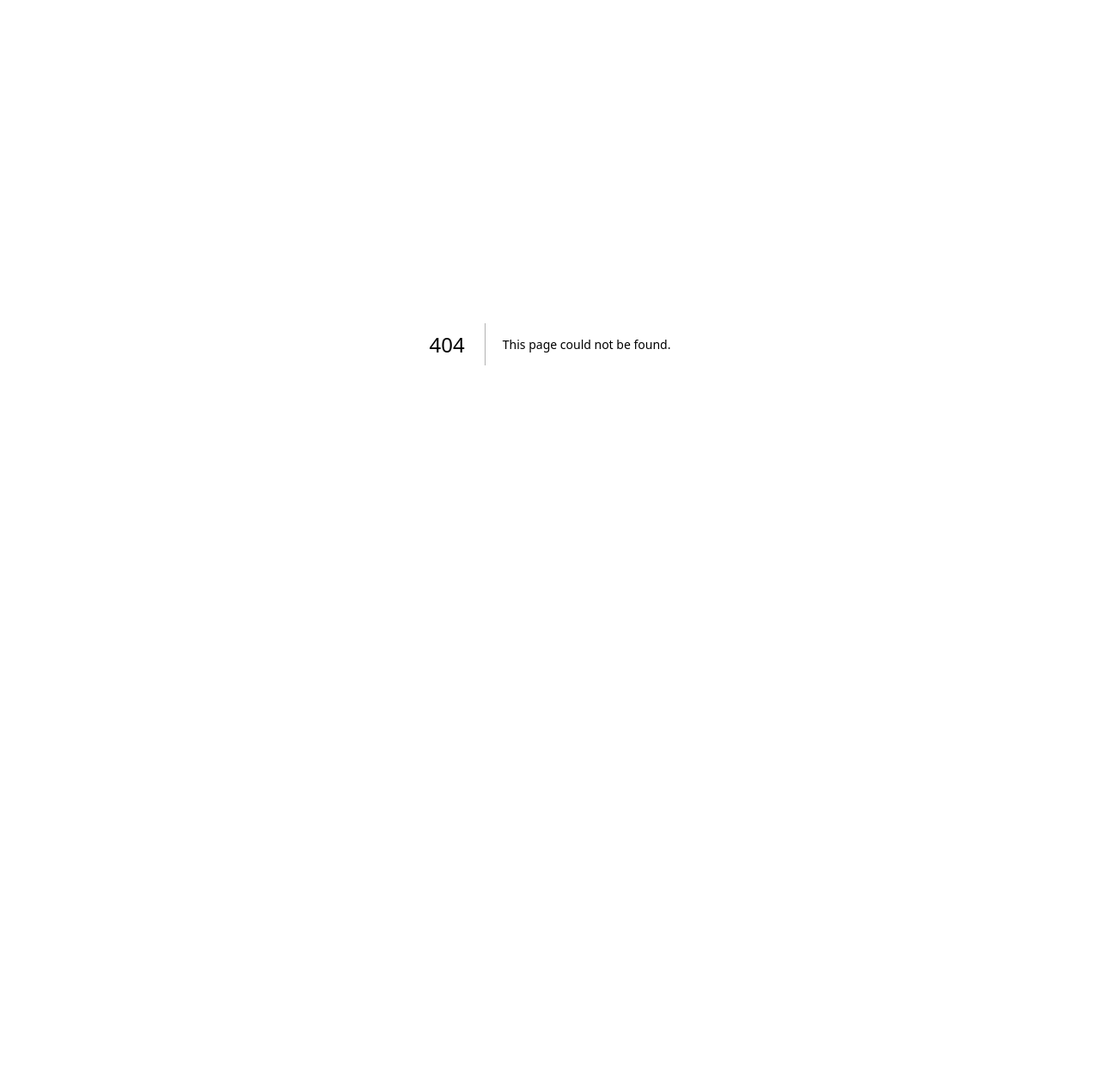
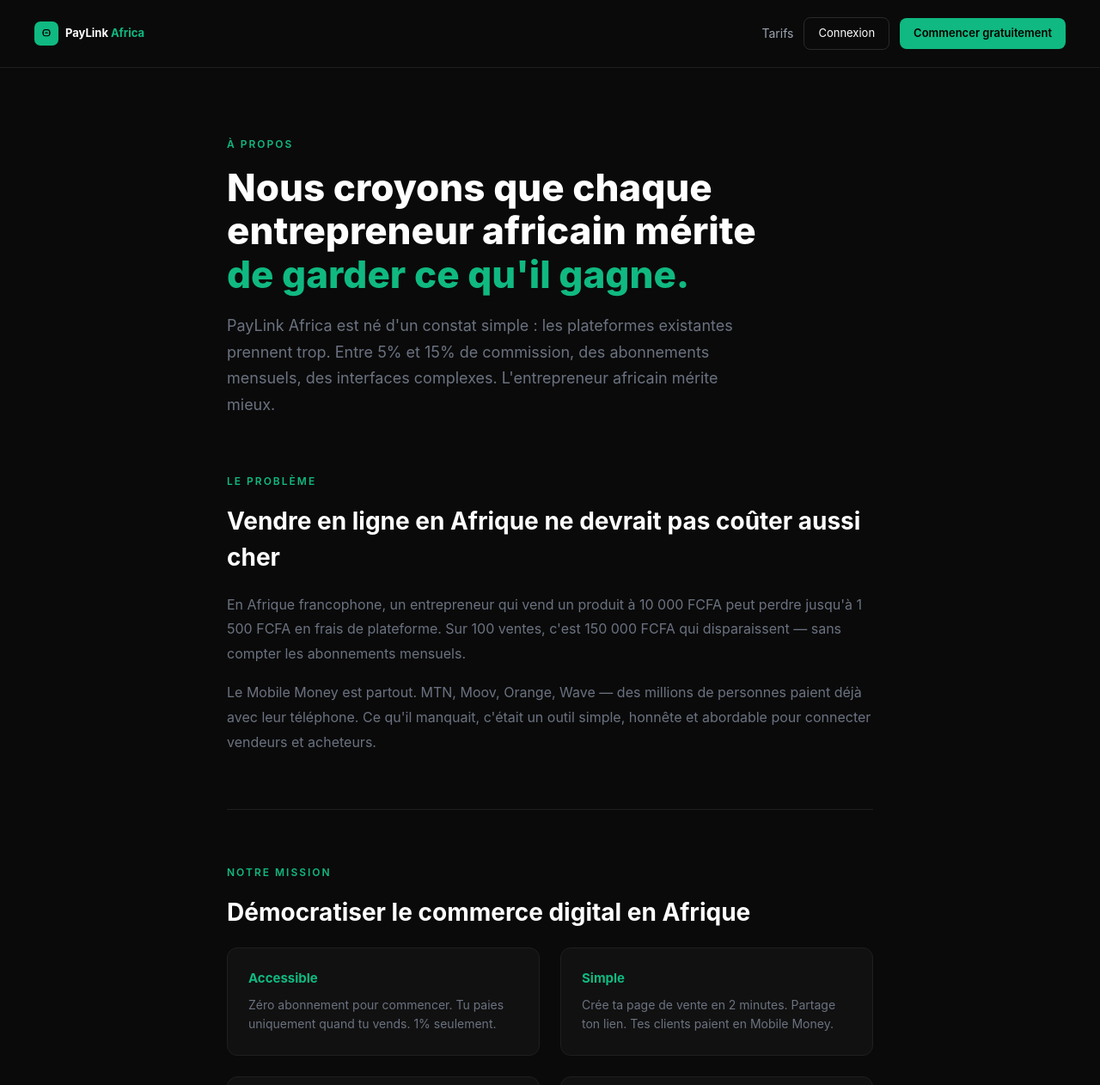
Before and after one commit to wahidgrowth/paylink-africa, a Next.js app: page /about in a window 1280 px wide. Before the commit this address had no page. Shown: the top 1262 px of the page at 86% size. Before the commit the page ends 800 px from the top, so only its background shows below. Built offline with nearby package versions, Linux system fonts and the light colour scheme.

Commit message:
feat: page a propos - mission, fondateur, chiffres, CTA

```diff
--- /dev/null
+++ b/app/about/page.tsx
@@ -0,0 +1,138 @@
+import Link from 'next/link'
+import Logo from '@/components/Logo'
+
+export default function AboutPage() {
+  return (
+    <div style={{ minHeight: '100vh', background: '#0A0A0A', fontFamily: 'Inter, sans-serif', color: '#fff' }}>
+
+      {/* NAV */}
+      <nav style={{ display: 'flex', justifyContent: 'space-between', alignItems: 'center', padding: '20px 40px', borderBottom: '0.5px solid #1F1F1F' }}>
+        <Link href="/" style={{ textDecoration: 'none' }}>
+          <Logo size="sm" />
+        </Link>
+        <div style={{ display: 'flex', gap: '12px', alignItems: 'center' }}>
+          <Link href="/pricing" style={{ textDecoration: 'none', color: '#9CA3AF', fontSize: '14px' }}>Tarifs</Link>
+          <Link href="/auth" style={{ textDecoration: 'none' }}>
+            <button style={{ background: 'transparent', border: '0.5px solid #2a2a2a', color: '#fff', fontSize: '13px', padding: '8px 16px', borderRadius: '8px', cursor: 'pointer' }}>Connexion</button>
+          </Link>
+          <Link href="/auth" style={{ textDecoration: 'none' }}>
+            <button style={{ background: '#10B981', border: 'none', color: '#000', fontSize: '13px', fontWeight: '600', padding: '8px 16px', borderRadius: '8px', cursor: 'pointer' }}>Commencer gratuitement</button>
+          </Link>
+        </div>
+      </nav>
+
+      <div style={{ maxWidth: '800px', margin: '0 auto', padding: '80px 24px' }}>
+
+        {/* HEADER */}
+        <div style={{ marginBottom: '64px' }}>
+          <p style={{ fontSize: '12px', color: '#10B981', fontWeight: '600', letterSpacing: '2px', textTransform: 'uppercase', margin: '0 0 16px' }}>À propos</p>
+          <h1 style={{ fontSize: '44px', fontWeight: '800', color: '#fff', margin: '0 0 20px', lineHeight: '1.15' }}>
+            Nous croyons que chaque<br />entrepreneur africain mérite<br /><span style={{ color: '#10B981' }}>de garder ce qu'il gagne.</span>
+          </h1>
+          <p style={{ fontSize: '18px', color: '#6B7280', lineHeight: '1.7', margin: 0, maxWidth: '600px' }}>
+            PayLink Africa est né d'un constat simple : les plateformes existantes prennent trop. Entre 5% et 15% de commission, des abonnements mensuels, des interfaces complexes. L'entrepreneur africain mérite mieux.
+          </p>
+        </div>
+
+        {/* LE PROBLÈME */}
+        <div style={{ marginBottom: '64px', paddingBottom: '64px', borderBottom: '0.5px solid #1F1F1F' }}>
+          <p style={{ fontSize: '12px', color: '#10B981', fontWeight: '600', letterSpacing: '2px', textTransform: 'uppercase', margin: '0 0 16px' }}>Le problème</p>
+          <h2 style={{ fontSize: '28px', fontWeight: '700', color: '#fff', margin: '0 0 20px' }}>Vendre en ligne en Afrique ne devrait pas coûter aussi cher</h2>
+          <p style={{ fontSize: '16px', color: '#6B7280', lineHeight: '1.8', margin: '0 0 16px' }}>
+            En Afrique francophone, un entrepreneur qui vend un produit à 10 000 FCFA peut perdre jusqu'à 1 500 FCFA en frais de plateforme. Sur 100 ventes, c'est 150 000 FCFA qui disparaissent — sans compter les abonnements mensuels.
+          </p>
+          <p style={{ fontSize: '16px', color: '#6B7280', lineHeight: '1.8', margin: 0 }}>
+            Le Mobile Money est partout. MTN, Moov, Orange, Wave — des millions de personnes paient déjà avec leur téléphone. Ce qu'il manquait, c'était un outil simple, honnête et abordable pour connecter vendeurs et acheteurs.
+          </p>
+        </div>
+
+        {/* NOTRE MISSION */}
+        <div style={{ marginBottom: '64px', paddingBottom: '64px', borderBottom: '0.5px solid #1F1F1F' }}>
+          <p style={{ fontSize: '12px', color: '#10B981', fontWeight: '600', letterSpacing: '2px', textTransform: 'uppercase', margin: '0 0 16px' }}>Notre mission</p>
+          <h2 style={{ fontSize: '28px', fontWeight: '700', color: '#fff', margin: '0 0 20px' }}>Démocratiser le commerce digital en Afrique</h2>
+          <div style={{ display: 'grid', gridTemplateColumns: '1fr 1fr', gap: '24px' }}>
+            {[
+              { title: 'Accessible', desc: 'Zéro abonnement pour commencer. Tu paies uniquement quand tu vends. 1% seulement.' },
+              { title: 'Simple', desc: 'Crée ta page de vente en 2 minutes. Partage ton lien. Tes clients paient en Mobile Money.' },
+              { title: 'Intelligent', desc: "Notre IA analyse tes pages de vente et te donne des recommandations concrètes pour vendre plus." },
+              { title: 'Panafricain', desc: '9 pays couverts et en expansion. MTN, Moov, Orange, Wave — tous les opérateurs majeurs.' },
+            ].map((item, i) => (
+              <div key={i} style={{ background: '#111111', borderRadius: '12px', padding: '24px', border: '0.5px solid #1F1F1F' }}>
+                <p style={{ fontSize: '15px', fontWeight: '700', color: '#10B981', margin: '0 0 8px' }}>{item.title}</p>
+                <p style={{ fontSize: '14px', color: '#6B7280', margin: 0, lineHeight: '1.6' }}>{item.desc}</p>
+              </div>
+            ))}
+          </div>
+        </div>
+
+        {/* LE FONDATEUR */}
+        <div style={{ marginBottom: '64px', paddingBottom: '64px', borderBottom: '0.5px solid #1F1F1F' }}>
+          <p style={{ fontSize: '12px', color: '#10B981', fontWeight: '600', letterSpacing: '2px', textTransform: 'uppercase', margin: '0 0 16px' }}>Le fondateur</p>
+          <div style={{ display: 'flex', gap: '32px', alignItems: 'flex-start' }}>
+            <div style={{ width: '80px', height: '80px', background: '#10B98120', borderRadius: '50%', display: 'flex', alignItems: 'center', justifyContent: 'center', flexShrink: 0, border: '2px solid #10B98140' }}>
+              <span style={{ fontSize: '28px', fontWeight: '800', color: '#10B981' }}>W</span>
+            </div>
+            <div>
+              <h3 style={{ fontSize: '20px', fontWeight: '700', color: '#fff', margin: '0 0 4px' }}>Wahid Mohamed</h3>
+              <p style={{ fontSize: '14px', color: '#10B981', margin: '0 0 16px', fontWeight: '500' }}>Fondateur & CEO — Cotonou, Bénin</p>
+              <p style={{ fontSize: '15px', color: '#6B7280', lineHeight: '1.8', margin: '0 0 12px' }}>
+                Entrepreneur digital basé à Cotonou, j'ai créé PayLink Africa après avoir constaté les limites des outils existants pour les vendeurs africains. Trop chers, trop complexes, trop peu adaptés à nos réalités.
+              </p>
+              <p style={{ fontSize: '15px', color: '#6B7280', lineHeight: '1.8', margin: 0 }}>
+                PayLink Africa est conçu par un Africain, pour les Africains. L'objectif : permettre à n'importe quel entrepreneur du continent de vendre en ligne, encaisser en Mobile Money et garder presque tout ce qu'il gagne.
+              </p>
+            </div>
+          </div>
+        </div>
+
+        {/* CHIFFRES */}
+        <div style={{ marginBottom: '64px', paddingBottom: '64px', borderBottom: '0.5px solid #1F1F1F' }}>
+          <p style={{ fontSize: '12px', color: '#10B981', fontWeight: '600', letterSpacing: '2px', textTransform: 'uppercase', margin: '0 0 32px' }}>PayLink Africa en chiffres</p>
+          <div style={{ display: 'grid', gridTemplateColumns: 'repeat(3, 1fr)', gap: '24px' }}>
+            {[
+              { value: '1%', label: 'Commission seulement', desc: 'Les concurrents prennent jusqu\'à 15%' },
+              { value: '9+', label: 'Pays couverts', desc: 'Bénin, CI, Sénégal, Togo, Cameroun...' },
+              { value: '4', label: 'Opérateurs Mobile Money', desc: 'MTN, Moov, Orange et Wave' },
+            ].map((stat, i) => (
+              <div key={i} style={{ textAlign: 'center', background: '#111111', borderRadius: '12px', padding: '28px 20px', border: '0.5px solid #1F1F1F' }}>
+                <p style={{ fontSize: '40px', fontWeight: '800', color: '#10B981', margin: '0 0 4px' }}>{stat.value}</p>
+                <p style={{ fontSize: '14px', fontWeight: '600', color: '#fff', margin: '0 0 6px' }}>{stat.label}</p>
+                <p style={{ fontSize: '12px', color: '#6B7280', margin: 0 }}>{stat.desc}</p>
+              </div>
+            ))}
+          </div>
+        </div>
+
+        {/* CTA */}
+        <div style={{ textAlign: 'center', background: '#10B98110', borderRadius: '20px', padding: '48px 32px', border: '0.5px solid #10B98130' }}>
+          <h2 style={{ fontSize: '28px', fontWeight: '800', color: '#fff', margin: '0 0 12px' }}>
+            Prêt à rejoindre PayLink Africa ?
+          </h2>
+          <p style={{ fontSize: '16px', color: '#6B7280', margin: '0 0 32px', lineHeight: '1.6' }}>
+            Crée ton compte gratuitement. Aucune carte bancaire requise.
+          </p>
+          <Link href="/auth" style={{ textDecoration: 'none' }}>
+            <button style={{ background: '#10B981', border: 'none', color: '#000', fontSize: '16px', fontWeight: '700', padding: '16px 36px', borderRadius: '10px', cursor: 'pointer' }}>
+              Commencer gratuitement →
+            </button>
+          </Link>
+        </div>
+
+      </div>
+
+      {/* FOOTER */}
+      <footer style={{ padding: '32px 40px', borderTop: '0.5px solid #1F1F1F', marginTop: '80px' }}>
+        <div style={{ maxWidth: '800px', margin: '0 auto', display: 'flex', justifyContent: 'space-between', alignItems: 'center' }}>
+          <Logo size="sm" />
+          <div style={{ display: 'flex', gap: '24px' }}>
+            <Link href="/legal/cgu" style={{ textDecoration: 'none', fontSize: '13px', color: '#6B7280' }}>CGU</Link>
+            <Link href="/legal/confidentialite" style={{ textDecoration: 'none', fontSize: '13px', color: '#6B7280' }}>Confidentialité</Link>
+            <Link href="/pricing" style={{ textDecoration: 'none', fontSize: '13px', color: '#6B7280' }}>Tarifs</Link>
+          </div>
+          <p style={{ fontSize: '12px', color: '#444', margin: 0 }}>© 2026 PayLink Africa</p>
+        </div>
+      </footer>
+
+    </div>
+  )
+}
```
